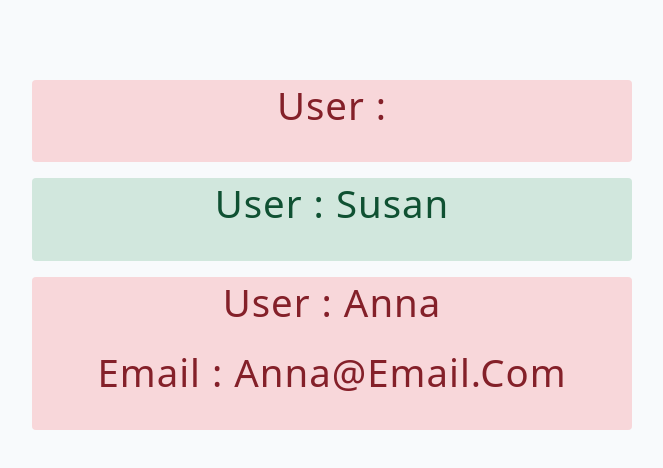
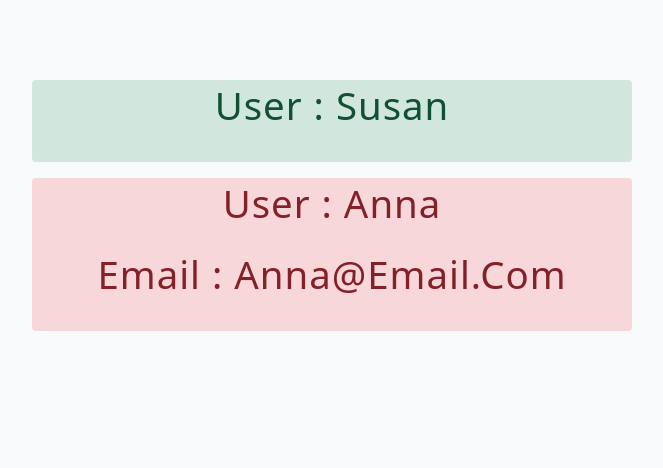
Before and after one commit to kimamovic21/udemy-practical-typescript-course-johnsmilga, a React (Vite) app in the folder 02-typescript-react-essentials/: page / in a window 1280 px wide. Shown: the top 468 px of the page, without its empty margins (308-971 px from the left). Built offline with nearby package versions, Linux system fonts and the light colour scheme.

Commit message:
103. Challenge - Alternative Solution
-u komponenti App.tsx, komponenti Component dodan prop email

```diff
--- a/02-typescript-react-essentials/src/App.tsx
+++ b/02-typescript-react-essentials/src/App.tsx
@@ -3,8 +3,7 @@ import Component from './starter/05-challenge'
 function App() {
   return (
     <main>
-      <Component />
-      <Component type='basic' name='susan' />
+      <Component type='basic' name='susan' email='' />
       <Component type='advanced' name='anna' email='anna@email.com' />
     </main>
   )
```
Also changed, not shown: 1 other file (tests, documents, lock files or other folders).
